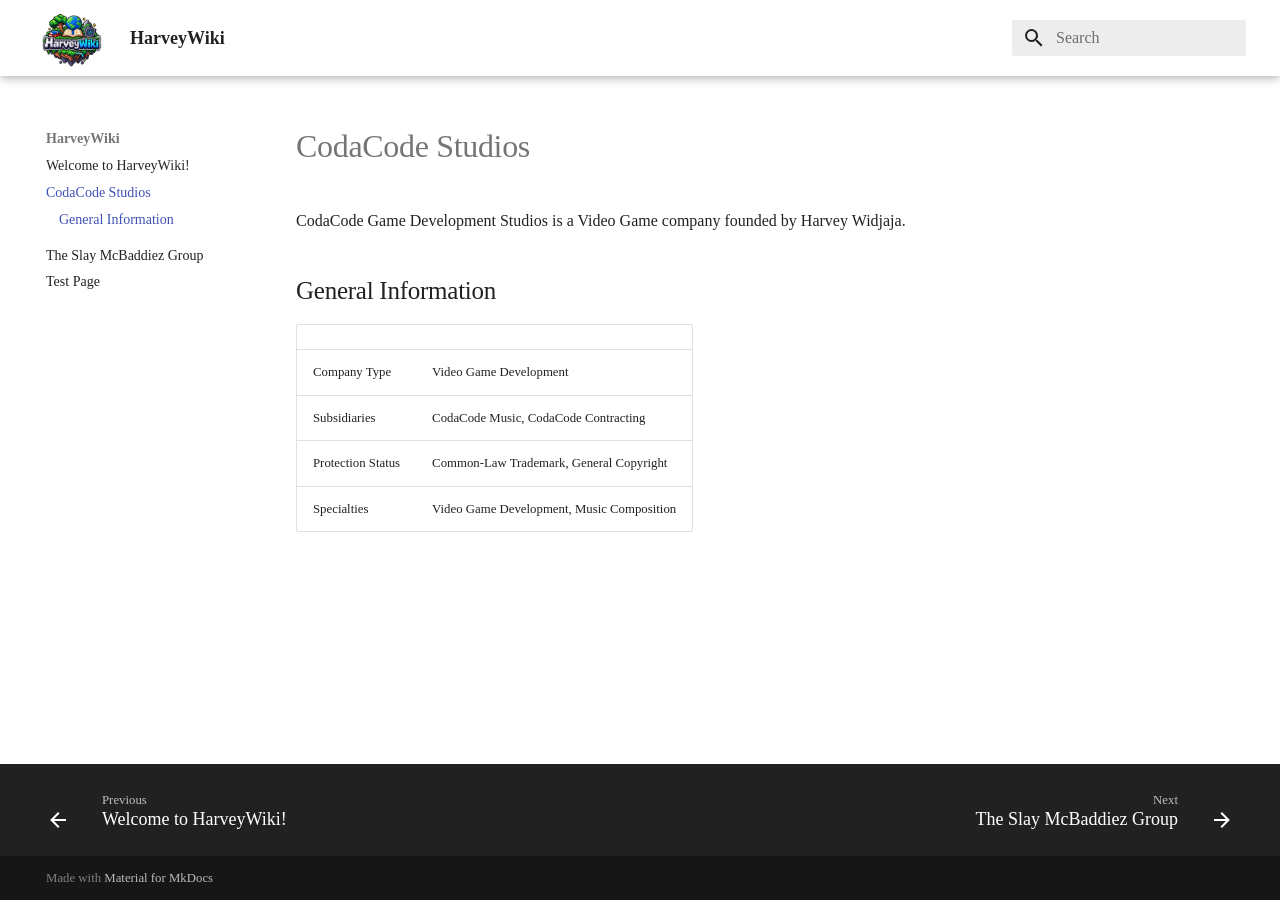
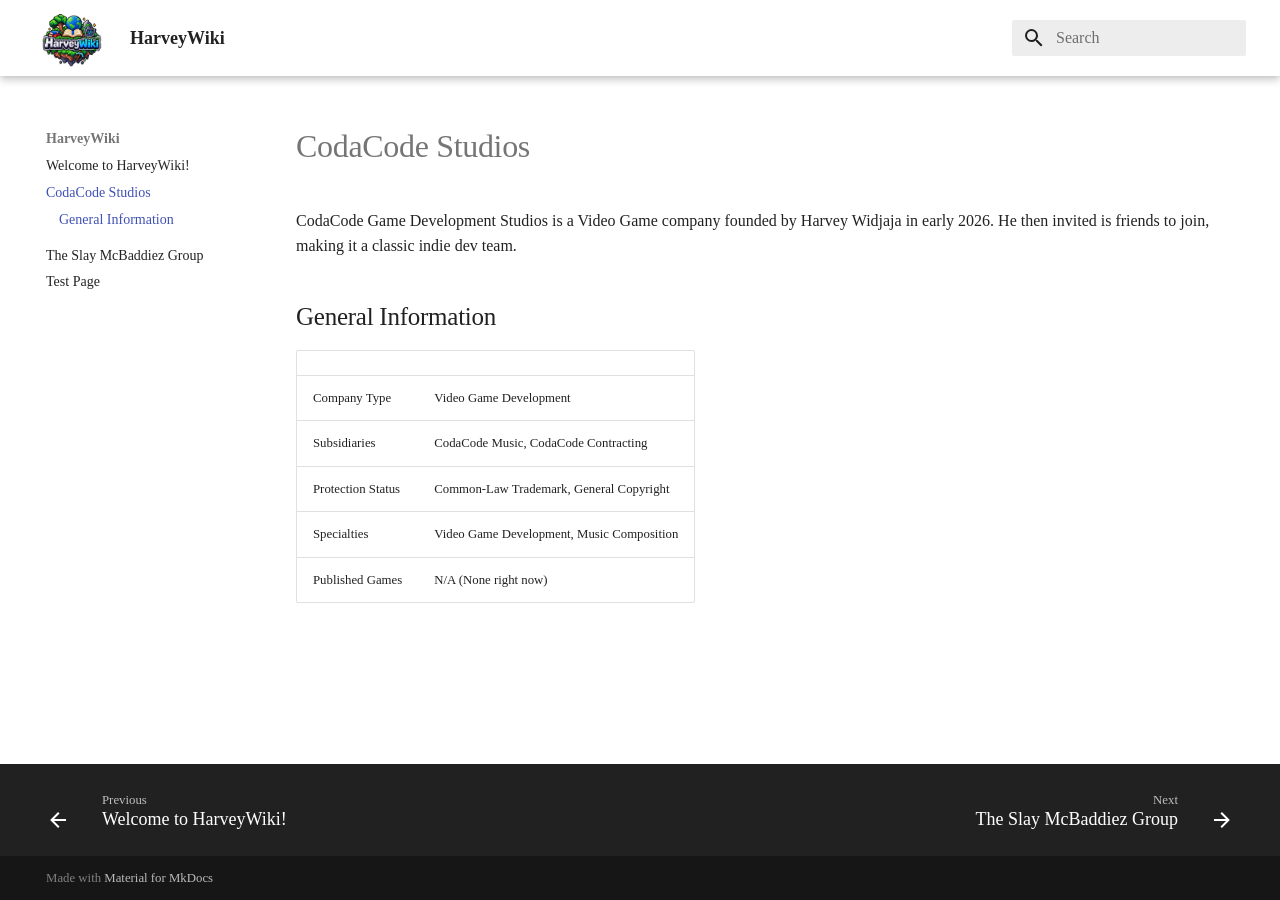
Before and after one commit to Hwidjaja11/HarveyWiki, an MkDocs documentation site: the page built from docs/codacode-studios.md, in a window 1280 px wide. Built offline with MkDocs 1.6.1 and Material for MkDocs 9.7.7, drawn with Linux system fonts in a browser that asks for light colours.

Commit message:
Update CodaCode Studios founding information
Added founding year and team formation details.

```diff
--- a/docs/codacode-studios.md
+++ b/docs/codacode-studios.md
@@ -1,7 +1,8 @@
 ---
 title: CodaCode Studios
 ---
-CodaCode Game Development Studios is a Video Game company founded by Harvey Widjaja.
+CodaCode Game Development Studios is a Video Game company founded by Harvey Widjaja in early 2026.
+He then invited is friends to join, making it a classic indie dev team.
 
 ## General Information
 
@@ -12,3 +13,4 @@ CodaCode Game Development Studios is a Video Game company founded by Harvey Widj
 | Subsidiaries | CodaCode Music, CodaCode Contracting |
 | Protection Status | Common-Law Trademark, General Copyright |
 | Specialties | Video Game Development, Music Composition |
+| Published Games | N/A (None right now) |
```
